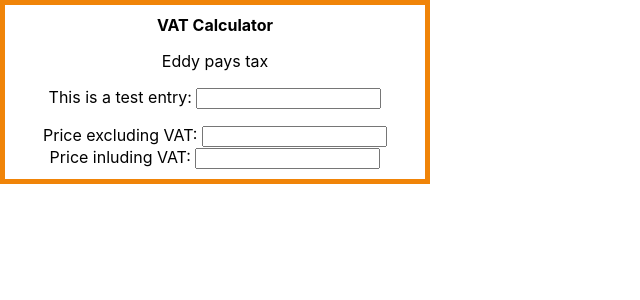
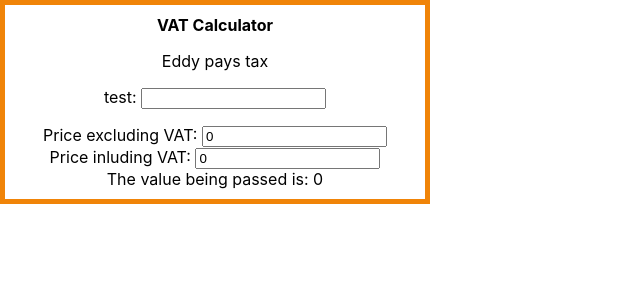
Before and after one commit to EddyCMWF/demo-reactJS-app, a React (Create React App) app: page / in a window 1280 px wide. Shown: the top 300 px of the page, without its empty margins (0-640 px from the left). Built offline with nearby package versions, Linux system fonts and the light colour scheme.

Commit message:
State and props

```diff
--- a/src/App.js
+++ b/src/App.js
@@ -1,15 +1,20 @@
 import DataEntryField from './Components/DataEntryField';
 import './App.css';
 import Header from './Components/Header';
+import Footer from './Components/Footer';
+import { useState } from "react";
 
 function App() {
+  const [inputValue, setValue] = useState(0);
+
   return (
     <><div className='App orange-border left-align'>
       <Header/>
       <p>Eddy pays tax</p>
-      <p>{DataEntryField({label: `This is a test entry`})}</p>
-      <DataEntryField label='Price excluding VAT'/>
-      <DataEntryField label='Price inluding VAT'/>
+      <p>{DataEntryField({label: 'test', handleValueChanged: setValue, value: {inputValue}})}</p>
+      <DataEntryField label='Price excluding VAT' handleValueChanged={setValue} value={inputValue} />
+      <DataEntryField label='Price inluding VAT' handleValueChanged={setValue} value={inputValue} />
+      <Footer value={inputValue} />
     </div></>
   );
 }
--- a/src/Components/DataEntryField.jsx
+++ b/src/Components/DataEntryField.jsx
@@ -1,12 +1,12 @@
-// import React from "react";
-
-
-
 const DataEntryField = (props) => {
     return (
         <div>
             {props.label.concat(': ')}
-            <input type="number" id="lname" name="lname" input/>
+            <input
+                type="number" id="lname" name="lname"
+                value={props.value}
+                onChange={(event)=>{props.handleValueChanged(+event.target.value)}}
+            input/>
         </div>
     );
 }
--- /dev/null
+++ b/src/Components/Footer.jsx
@@ -0,0 +1,10 @@
+
+const Footer = (props) => {
+    return (
+        <footer>
+            The value being passed is: {props.value}
+        </footer>
+     );
+}
+
+export default Footer;
```
